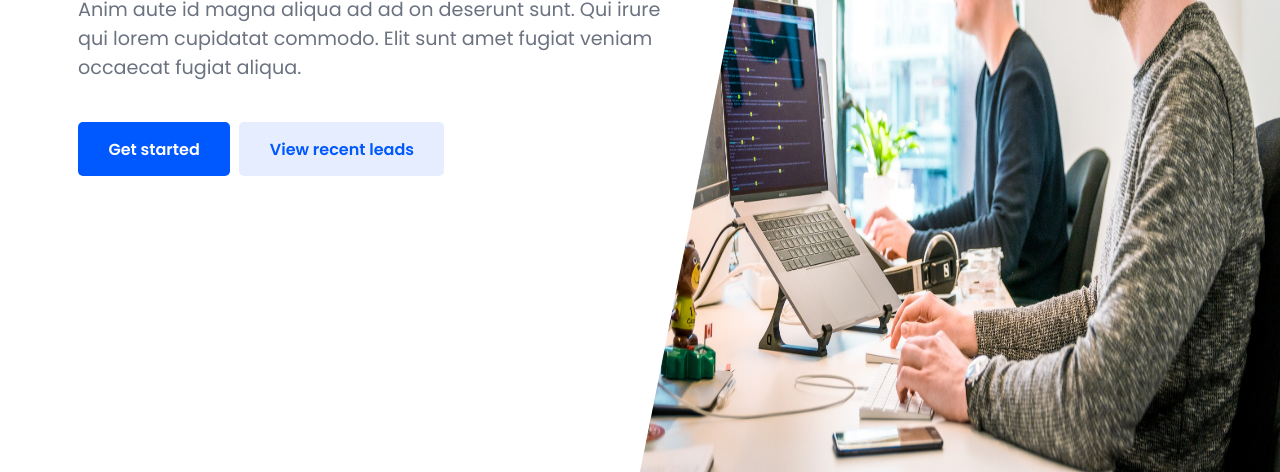
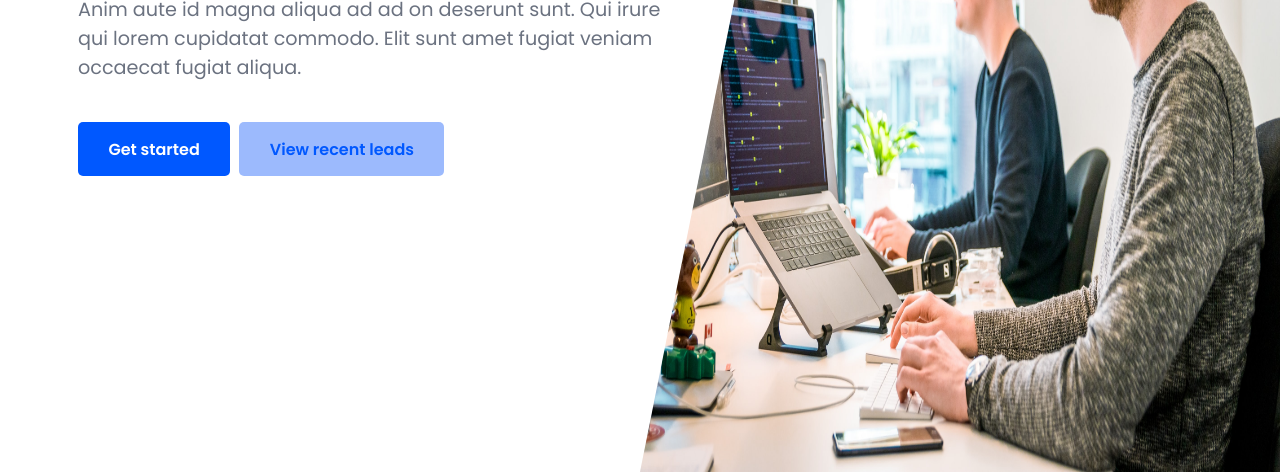
Before and after one commit to justinobsenares/front-end, a plain HTML site: page Index.html in a window 1280 px wide. Shown: the part 328-800 px from the top of the page. Drawn offline with Linux system fonts and the light colour scheme.

Commit message:
Add files via upload

```diff
--- a/css/desc.css
+++ b/css/desc.css
@@ -110,7 +110,7 @@ h1:nth-child(2){
   padding: 0.9rem 1.9rem;
   font-weight: 600;
   color: #0058ff;
-  background-color: #e5edff;
+  background-color: #9cbafd;
   border-radius: 5px;
   text-decoration: none;
   transition: 0.3s;
```
